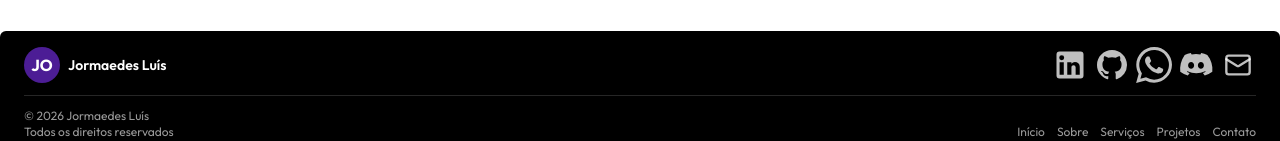
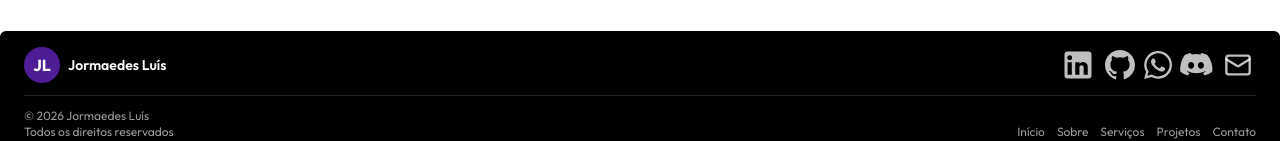
Before and after one commit to jormaedes/portfolio, a Next.js app: page / in a window 1280 px wide. Shown: the part 4710-4851 px from the top of the page. Built offline with nearby package versions, Linux system fonts and the light colour scheme; no server answers.

Commit message:
feat: update portfolio name display in Header and Footer components

```diff
--- a/src/components/Footer.tsx
+++ b/src/components/Footer.tsx
@@ -101,7 +101,7 @@ export default function Footer() {
 
                     <div className="hidden sm:flex sm:flex-1 items-center space-x-2">
                         <div className="text-sm sm:text-base font-bold w-8 h-8 sm:w-9 sm:h-9 flex justify-center items-center rounded-full bg-accent-purple text-white shadow-sm shrink-0">
-                            {portfolio.name.slice(0, 2).toUpperCase()}
+                            {portfolio.name.split(' ').map(n => n[0].toUpperCase()).join("")}
                         </div>
                         <span className="hidden md:inline text-sm font-semibold text-white whitespace-nowrap">
                             {portfolio.name}
@@ -136,7 +136,7 @@ export default function Footer() {
                             aria-label="WhatsApp"
                             className="group text-white/75 hover:text-white transition-colors"
                         >
-                            <WhatsappIcon className="w-9 h-9 transition-transform duration-300 group-hover:scale-110" />
+                            <WhatsappIcon className="w-7 h-7 transition-transform duration-300 group-hover:scale-110" />
                         </Link>
 
                         <Link
--- a/src/components/Header.tsx
+++ b/src/components/Header.tsx
@@ -184,7 +184,7 @@ export default function Header() {
                 {/* Logo / Nome do Autor - Oculto em telas menores para priorizar o menu e o botão de alternar tema */}
                 <div className="hidden sm:flex sm:flex-1 items-center space-x-2">
                     <div className="text-sm sm:text-base font-bold w-8 h-8 sm:w-9 sm:h-9 flex justify-center items-center rounded-full bg-accent-purple text-white shadow-sm shrink-0">
-                        JL
+                        {portfolio.name.split(' ').map(n => n[0].toUpperCase()).join("")}
                     </div>
                     <span className="hidden md:inline text-sm font-semibold text-black dark:text-white whitespace-nowrap">
                         {portfolio.name}
```
